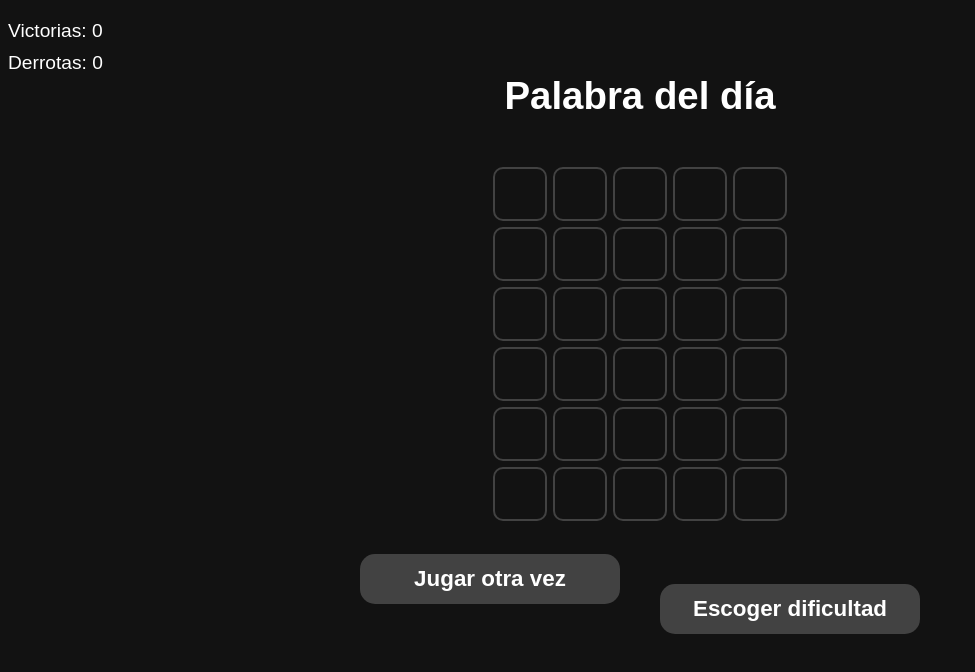
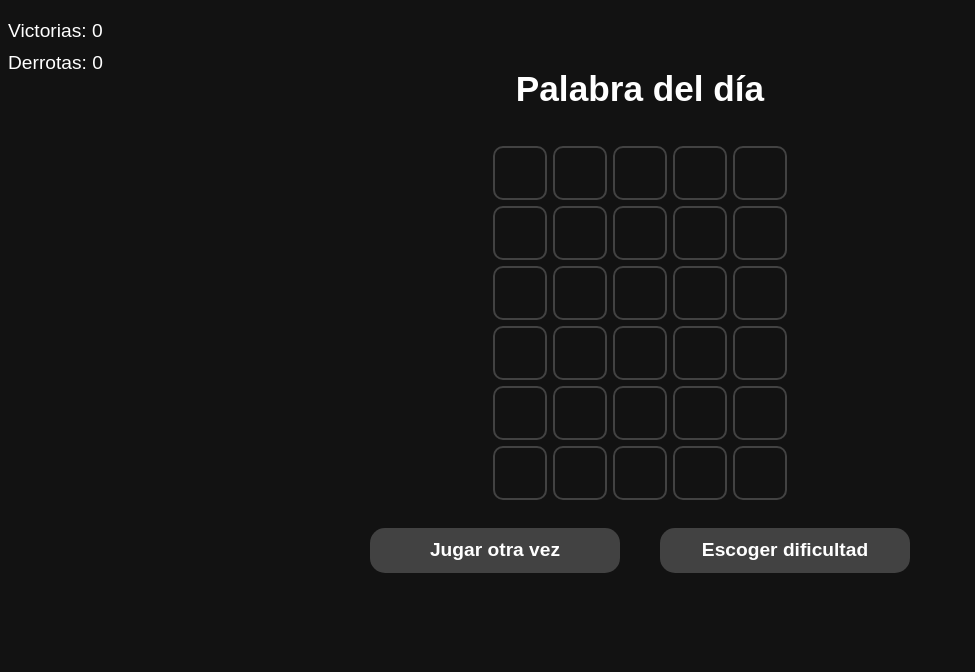
Before and after one commit to drifterDev/wordle, a website built with Vite: page game.html in a window 1280 px wide. Shown: the whole page, without its empty margins (0-975 px from the left). Built offline with nearby package versions, Linux system fonts and the light colour scheme.

Commit message:
Ultimos cambios de la UI

```diff
--- a/game.js
+++ b/game.js
@@ -53,6 +53,7 @@ function countWords() {
 
 // Función para actualizar el tablero
 function updateGrid(){
+  if (state.currentRow >= ROWS) return
   for(let y = 0; y < state.grid[0].length; y++){
     const box = document.getElementById(`box${state.currentRow}${y}`)
     box.textContent = state.grid[state.currentRow][y]
@@ -95,7 +96,7 @@ function registerKeyEvents(){
           state.currentCol = 0
           state.currentRow++
         }else{
-          alert('Invalid word')
+          alert('Palabra inválida')
         }
       }
     }else if(key == 'Backspace'){
@@ -164,15 +165,14 @@ function revealWord(word){
 
   const isWinner = state.secretWord === word
   const isGameOver = state.currentRow + 1 >= ROWS
+  gameFinished = isWinner || isGameOver
 
   setTimeout(() => {
     if (isWinner){
       alert('Ganaste bro')
-      gameFinished = true
       localStorage.setItem('wins', parseInt(localStorage.getItem('wins')) + 1)
     }else if(isGameOver){
       alert(`Tan facil que era adivinar... ${state.secretWord}`)
-      gameFinished = true
       localStorage.setItem('fails', parseInt(localStorage.getItem('fails')) + 1)
     }
     score()
--- a/style.css
+++ b/style.css
@@ -15,8 +15,8 @@ body{
 }
 
 body h1{
-  font-size: 2.4rem;
-  margin-top: -10px;
+  font-size: 2.2rem;
+  margin-top: -15px;
 }
 
 body p{
@@ -53,7 +53,7 @@ nav > div{
   display: grid;
   place-items: center;
   width: 100%;
-  height: 400px;
+  height: 380px;
 }
 
 .grid{
@@ -95,7 +95,7 @@ nav > div{
   font-weight: bolder;
 }
 
-.btn.btn2{
+#reset{
   margin-top: 40px;
 }
 
@@ -147,12 +147,12 @@ nav > div{
 
 .btn, .btn1, .btn2{
   cursor: pointer;
-  width: 260px;
-  height: 50px;
+  width: 250px;
+  height: 45px;
   display: flex;
   justify-content: center;
   align-items: center;
-  margin: 10px 20px;
+  margin: 15px 20px;
   border-radius: 15px;
   background-color: var(--border);
   transition: all 300ms;
@@ -173,6 +173,6 @@ nav > div{
 .btn > a{
   text-decoration: none;
   color: white;
-  font-size: 1.4rem;
+  font-size: 1.2rem;
   font-weight: bold;
 }
```
Also changed, not shown: index.html (+1 -1 lines).
